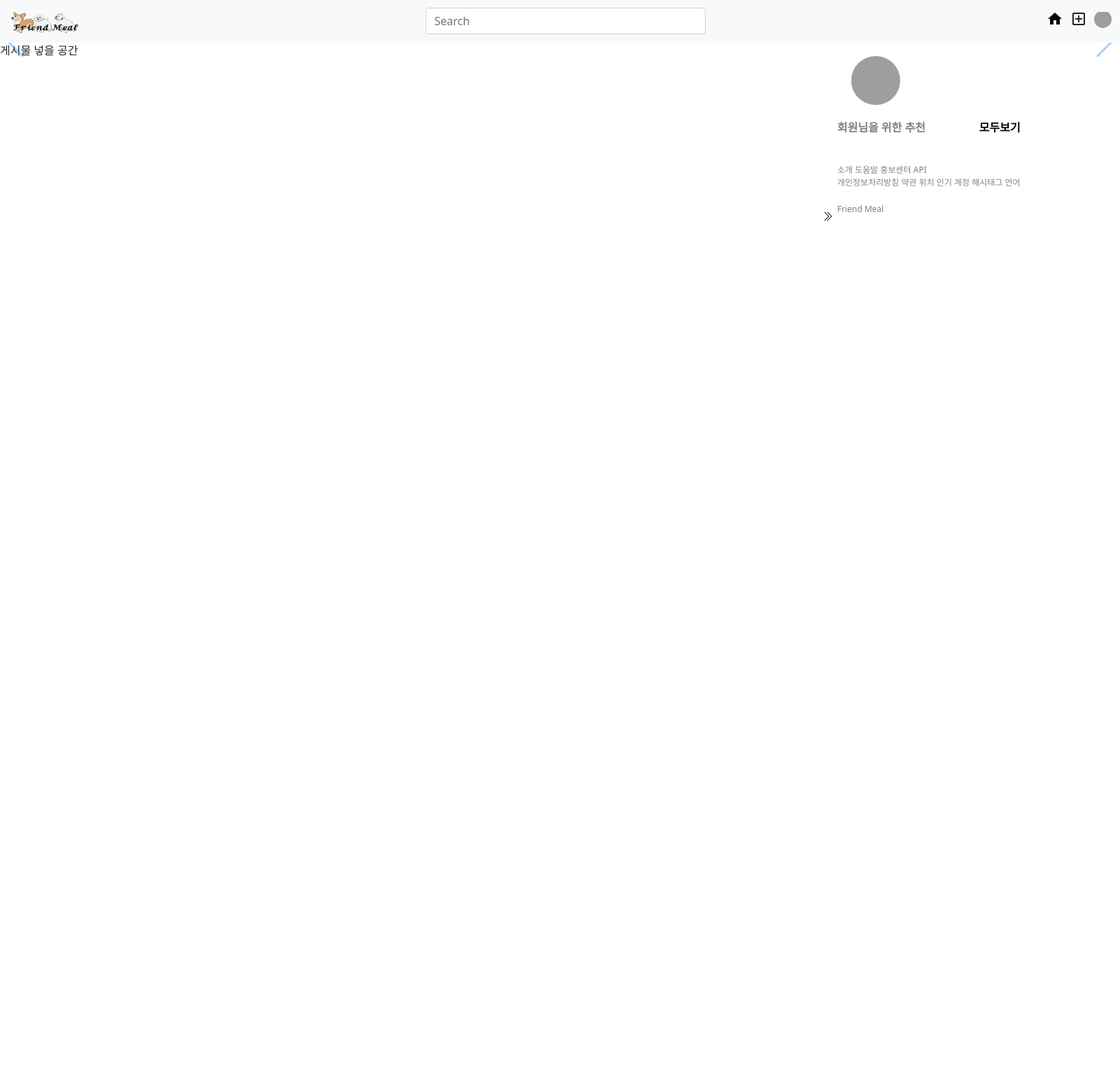
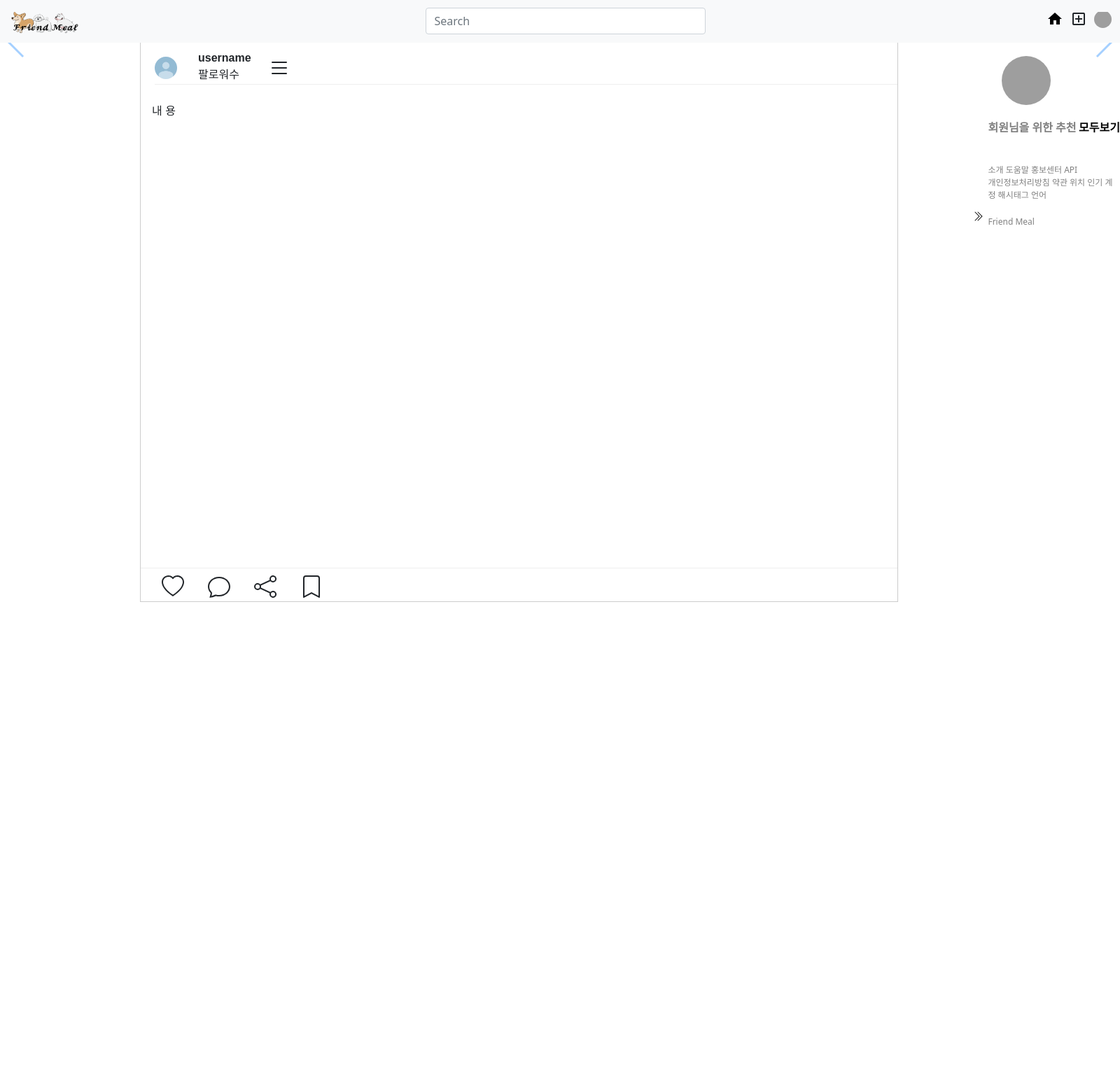
Before and after one commit to HBNU-SWUNIV/come-capstone23-hyperweb, a Django app: template 003 Code/django_pet_instagram/templates/jinstagram/main.html in a window 1600 px wide. Shown: the top 1560 px of the page at 70% size. Run offline with Django 3.2, Linux system fonts and the light colour scheme; the template is opened without the code that fills it, so the values that code supplies are empty; grey boxes are pictures that could not be loaded.

Commit message:
main page ver 006

```diff
--- a/003 Code/django_pet_instagram/templates/jinstagram/main.html
+++ b/003 Code/django_pet_instagram/templates/jinstagram/main.html
@@ -36,6 +36,54 @@
                 margin-bottom: 20px;
                 border-radius: 70%;
             }
+        }
+        .post {
+            width: 100%;
+            height: 800px;
+            margin-left: 200px;
+            margin-right: 100px;
+            font-family: Arial, sans-serif;
+            border: 1px solid #ccc;
+        }
+
+        .post-header {
+            margin: 10px 0px;
+            margin-left:20px;
+            height: 50px;
+            display: flex;
+            flex-direction: row;
+            border-bottom: 1px solid #eee;
+        }
+
+        .profile-picture {
+            margin: 10px 0px;
+            width: 32px;
+            height: 32px;
+            border-radius: 100%;
+        }
+        .profile-user{
+            width:100px;
+            display:flex;
+            flex-direction: column;
+            margin-left:30px;
+        }
+        .username {
+            font-weight: bold;
+        }
+
+        .post-body {
+            height: 680px;
+            padding: 16px;
+            overflow: auto;
+        }
+
+        .post-caption {
+            height: 70px;
+            font-size: 0.9em;
+            border-top: 1px solid #eee;
+        }
+        .post-caption > svg{
+            margin-left:30px;
         }
         body {
             overflow-x: hidden;
@@ -81,7 +129,7 @@
         .feed_box {
             margin: 20px 0;
             border: solid 1px gray;
-            background-color: white
+            background-color: white;
         }
 
         .modal_overlay {
@@ -150,7 +198,6 @@
         </div>
     </nav>
 
-
     <div style="display: flex; flex-direction: row;text-align: center; justify-content: center;padding-top: 60px; background-color:#FAFAFA">
     </div>
     <div class="swiper-container">
@@ -171,11 +218,37 @@
         <div class="swiper-button-prev"></div>
     </div>
 
-    <div style="height:200vh;display: flex;justify-content: flex-start;flex-direction:row">
-        <div style="width:73vw;height:100%">
-            <p>게시물 넣을 공간</p>
+    <div style="height:2000px; width:1600px; display: flex;justify-content: flex-start;flex-direction:row">
+        <div class="post">
+            <div class="post-header">
+                <img class="profile-picture" src="/media/default_profile.png">
+                <div class="profile-user">
+                    <span class="username">username</span>
+                    <span>팔로워수 </span>
+                </div>
+                <svg xmlns="http://www.w3.org/2000/svg" width="32px" height="32px" fill="currentColor" class="bi bi-list" viewBox="0 0 16 16" style="margin:10px 0px;">
+                    <path fill-rule="evenodd" d="M2.5 12a.5.5 0 0 1 .5-.5h10a.5.5 0 0 1 0 1H3a.5.5 0 0 1-.5-.5zm0-4a.5.5 0 0 1 .5-.5h10a.5.5 0 0 1 0 1H3a.5.5 0 0 1-.5-.5zm0-4a.5.5 0 0 1 .5-.5h10a.5.5 0 0 1 0 1H3a.5.5 0 0 1-.5-.5z"/>
+                </svg>
+            </div>
+            <div class="post-body">
+                내 용
+            </div>
+            <div class="post-caption">
+                <svg xmlns="http://www.w3.org/2000/svg" width="32px" height="32px" fill="currentColor" class="bi bi-heart" viewBox="0 0 16 16" style="margin-top:10px">
+                    <path d="m8 2.748-.717-.737C5.6.281 2.514.878 1.4 3.053c-.523 1.023-.641 2.5.314 4.385.92 1.815 2.834 3.989 6.286 6.357 3.452-2.368 5.365-4.542 6.286-6.357.955-1.886.838-3.362.314-4.385C13.486.878 10.4.28 8.717 2.01L8 2.748zM8 15C-7.333 4.868 3.279-3.04 7.824 1.143c.06.055.119.112.176.171a3.12 3.12 0 0 1 .176-.17C12.72-3.042 23.333 4.867 8 15z"/>
+                </svg>
+                <svg xmlns="http://www.w3.org/2000/svg" width="32px" height="32px"  fill="currentColor" class="bi bi-chat" viewBox="0 0 16 16" style="margin-top:10px">
+                    <path d="M2.678 11.894a1 1 0 0 1 .287.801 10.97 10.97 0 0 1-.398 2c1.395-.323 2.247-.697 2.634-.893a1 1 0 0 1 .71-.074A8.06 8.06 0 0 0 8 14c3.996 0 7-2.807 7-6 0-3.192-3.004-6-7-6S1 4.808 1 8c0 1.468.617 2.83 1.678 3.894zm-.493 3.905a21.682 21.682 0 0 1-.713.129c-.2.032-.352-.176-.273-.362a9.68 9.68 0 0 0 .244-.637l.003-.01c.248-.72.45-1.548.524-2.319C.743 11.37 0 9.76 0 8c0-3.866 3.582-7 8-7s8 3.134 8 7-3.582 7-8 7a9.06 9.06 0 0 1-2.347-.306c-.52.263-1.639.742-3.468 1.105z"/>
+                </svg>
+                <svg xmlns="http://www.w3.org/2000/svg" width="32px" height="32px"  fill="currentColor" class="bi bi-share" viewBox="0 0 16 16" style="margin-top:10px">
+                    <path d="M13.5 1a1.5 1.5 0 1 0 0 3 1.5 1.5 0 0 0 0-3zM11 2.5a2.5 2.5 0 1 1 .603 1.628l-6.718 3.12a2.499 2.499 0 0 1 0 1.504l6.718 3.12a2.5 2.5 0 1 1-.488.876l-6.718-3.12a2.5 2.5 0 1 1 0-3.256l6.718-3.12A2.5 2.5 0 0 1 11 2.5zm-8.5 4a1.5 1.5 0 1 0 0 3 1.5 1.5 0 0 0 0-3zm11 5.5a1.5 1.5 0 1 0 0 3 1.5 1.5 0 0 0 0-3z"/>
+                </svg>
+                <svg xmlns="http://www.w3.org/2000/svg" width="32px" height="32px" fill="currentColor" class="bi bi-bookmark" viewBox="0 0 16 16" style="margin-top:10px">
+                    <path d="M2 2a2 2 0 0 1 2-2h8a2 2 0 0 1 2 2v13.5a.5.5 0 0 1-.777.416L8 13.101l-5.223 2.815A.5.5 0 0 1 2 15.5V2zm2-1a1 1 0 0 0-1 1v12.566l4.723-2.482a.5.5 0 0 1 .554 0L13 14.566V2a1 1 0 0 0-1-1H4z"/>
+                </svg>
+            </div>
         </div>
-        <div id="sidebar" style="width:23vw; height:500px; transition: width 0.5s; display: flex; flex-direction: row; justify-content: flex-start; overflow: hidden;">
+        <div id="sidebar" style="width:320px; height:500px; transition: width 0.5s; display: flex; flex-direction: row; justify-content: flex-start; overflow: hidden;">
             <button id="toggleButton" style="align-self: flex-end;background: none; border: none;">
                 <img id="arrowImg" src="/media/chevron-double-right.svg" alt="Toggle">
             </button>
```
